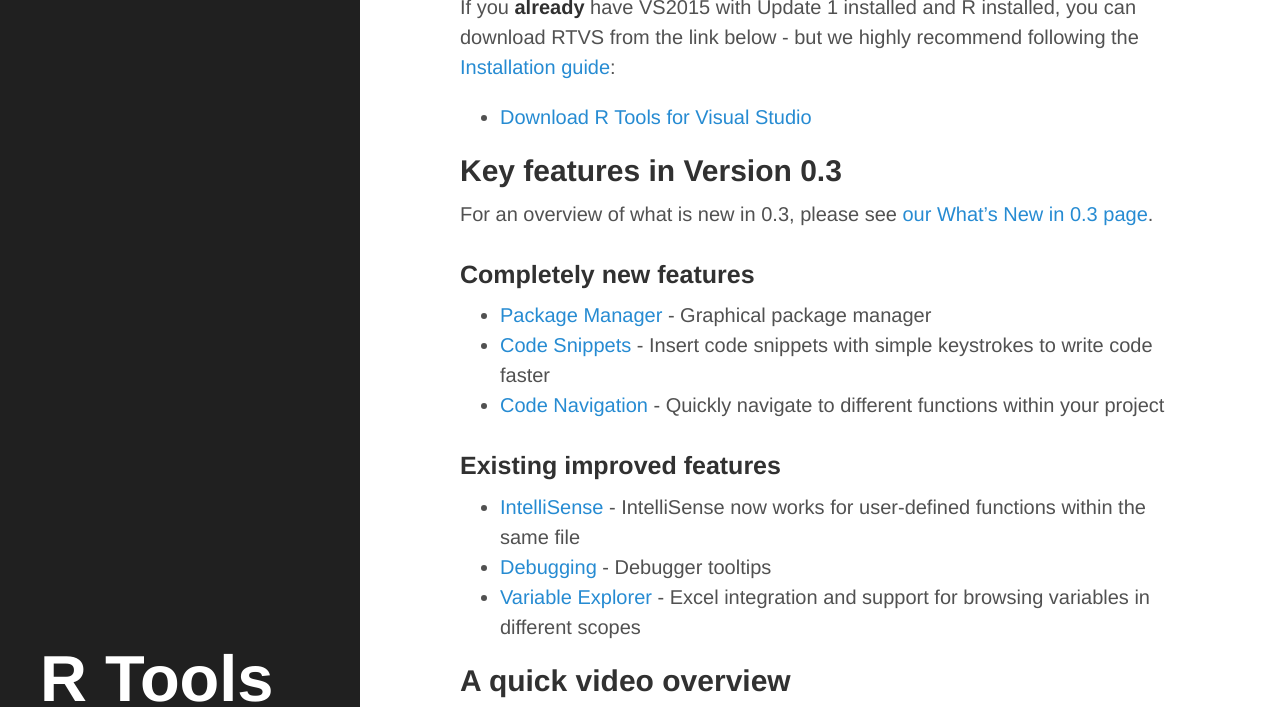
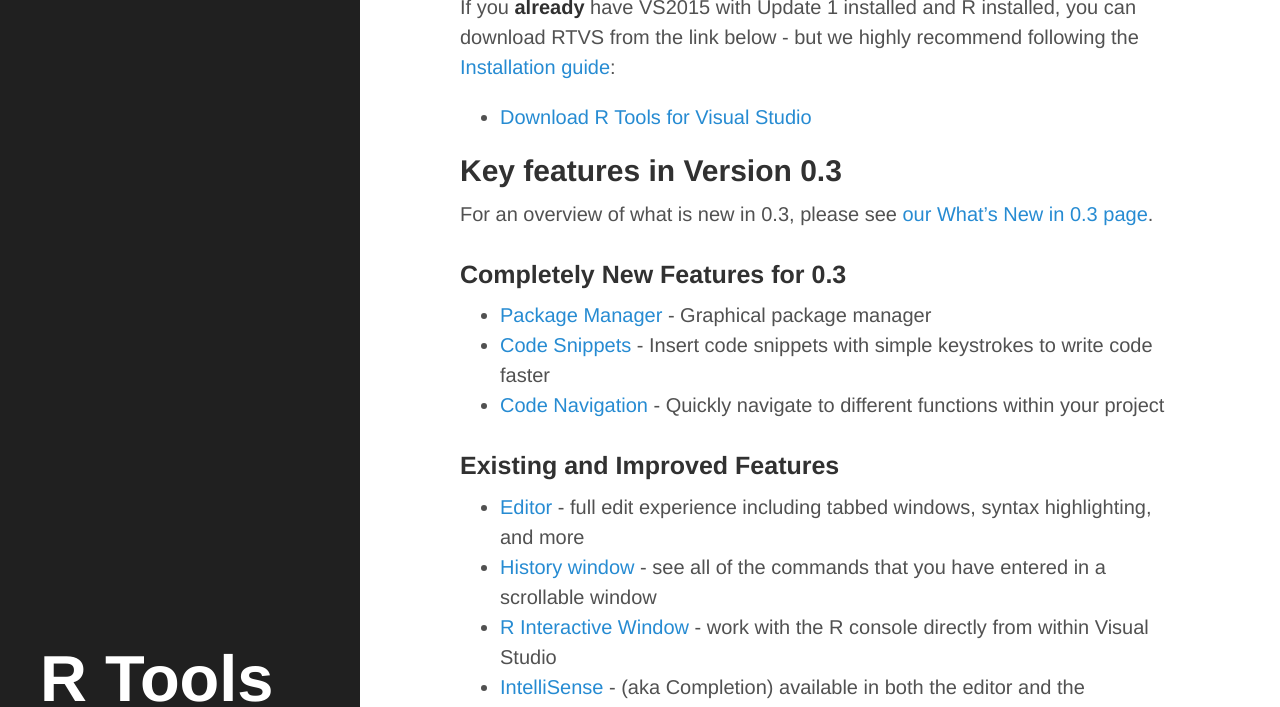
Before and after one commit to microsoft/RTVS-docs, a Jekyll site: the page built from index.md, in a window 1280 px wide and 1400 px high, scrolled down 873 px. Shown: the top 707 px of the window. Built offline with Jekyll 4.4.1, drawn with Linux system fonts in a browser that asks for light colours; some of the changed text lies outside the part shown; grey boxes are pictures that could not be loaded.

Commit message:
updating index of help topics

```diff
--- a/index.md
+++ b/index.md
@@ -25,8 +25,7 @@
 For an overview of what is new in 0.3, please see [our What's New in 0.3
 page](new_for_03.html).
 
-
-### Completely new features
+### Completely New Features for 0.3
 
 * [Package Manager](package-manager.html) - Graphical package manager
 * [Code Snippets](code-snippets.html) - Insert code snippets with simple
@@ -34,13 +33,20 @@
 * [Code Navigation](code-navigation.html) - Quickly navigate to different
     functions within your project
 
-### Existing improved features
+### Existing and Improved Features
 
-* [IntelliSense](intellisense.html) - IntelliSense now works for user-defined
-    functions within the same file
-* [Debugging](debugging.html) - Debugger tooltips
-* [Variable Explorer](variable-explorer.html) - Excel integration and support
-    for browsing variables in different scopes
+* [Editor](editing.html) - full edit experience including tabbed windows, syntax highlighting, and more
+* [History window](history.html) - see all of the commands that you have entered in a scrollable window
+* [R Interactive Window](interactive-repl.html) - work with the R console directly from within Visual Studio
+* [IntelliSense](intellisense.html) - (aka Completion) available in both the editor and the Interactive R window
+* [Variable Explorer](variable-explorer.html) - lets you drill into your R data structures and examine their values
+* [Plotting](plotting.html) - see all of your R plots in a Visual Studio tool window
+* [Debugging](debugging.html) -  breakpoints, stepping, watch windows, call stacks and more!
+* [R Markdown](rmarkdown.html) - R Markdown/knitter support with export to Word and HTML
+* [Git](git.html) - Source code control via Git and Github
+* [Extensions](extensions.html) - over 6,000 Extensions from Data to Languages to Productivity
+* [Polyglot IDE](polyglot.html) - VS supports R, Python, C++, C#, Node.js, SQL, … projects simultaneously
+* [Help](help.html) - use ? and ?? to view R documentation within Visual Studio
 
 ## A quick video overview
 
```
